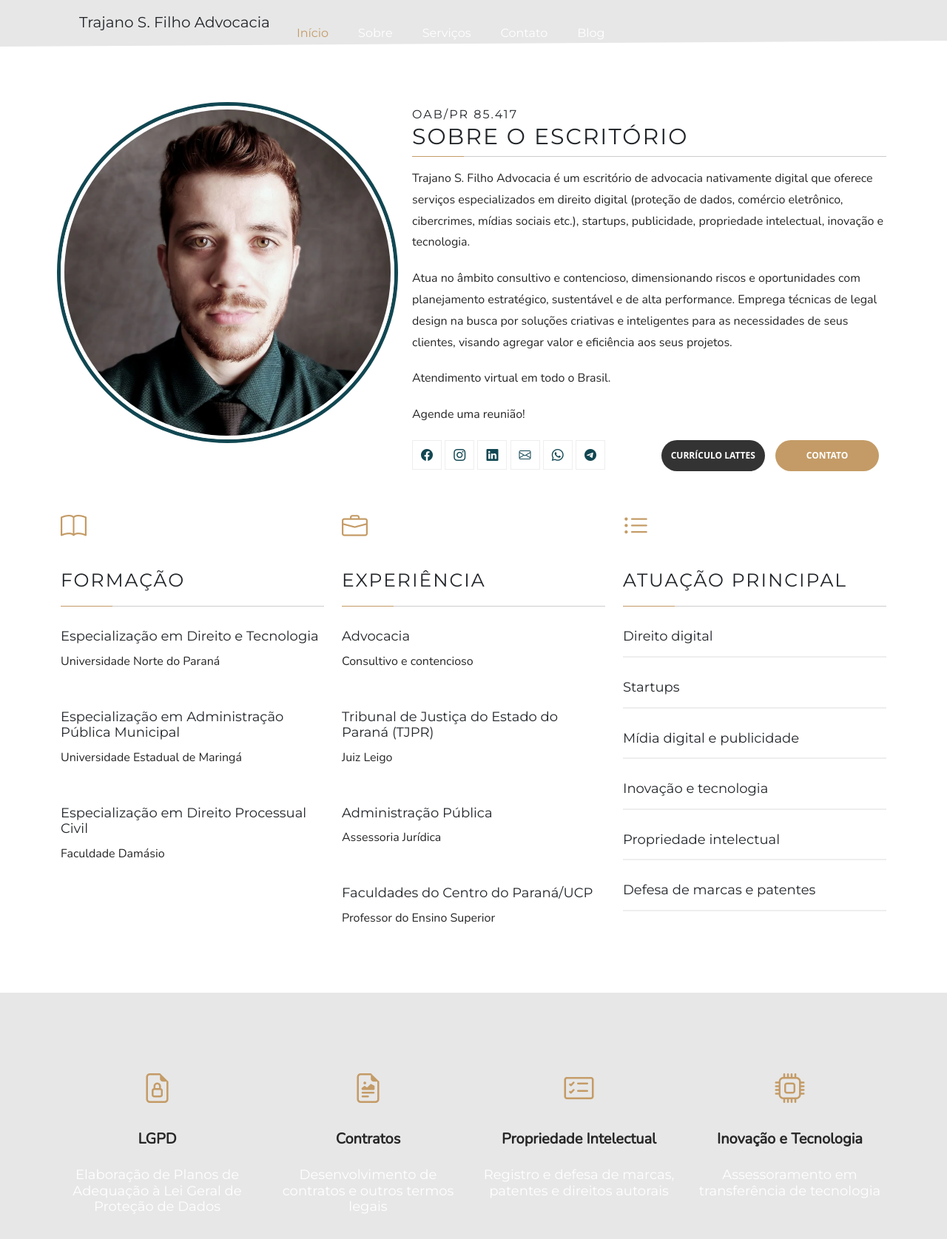
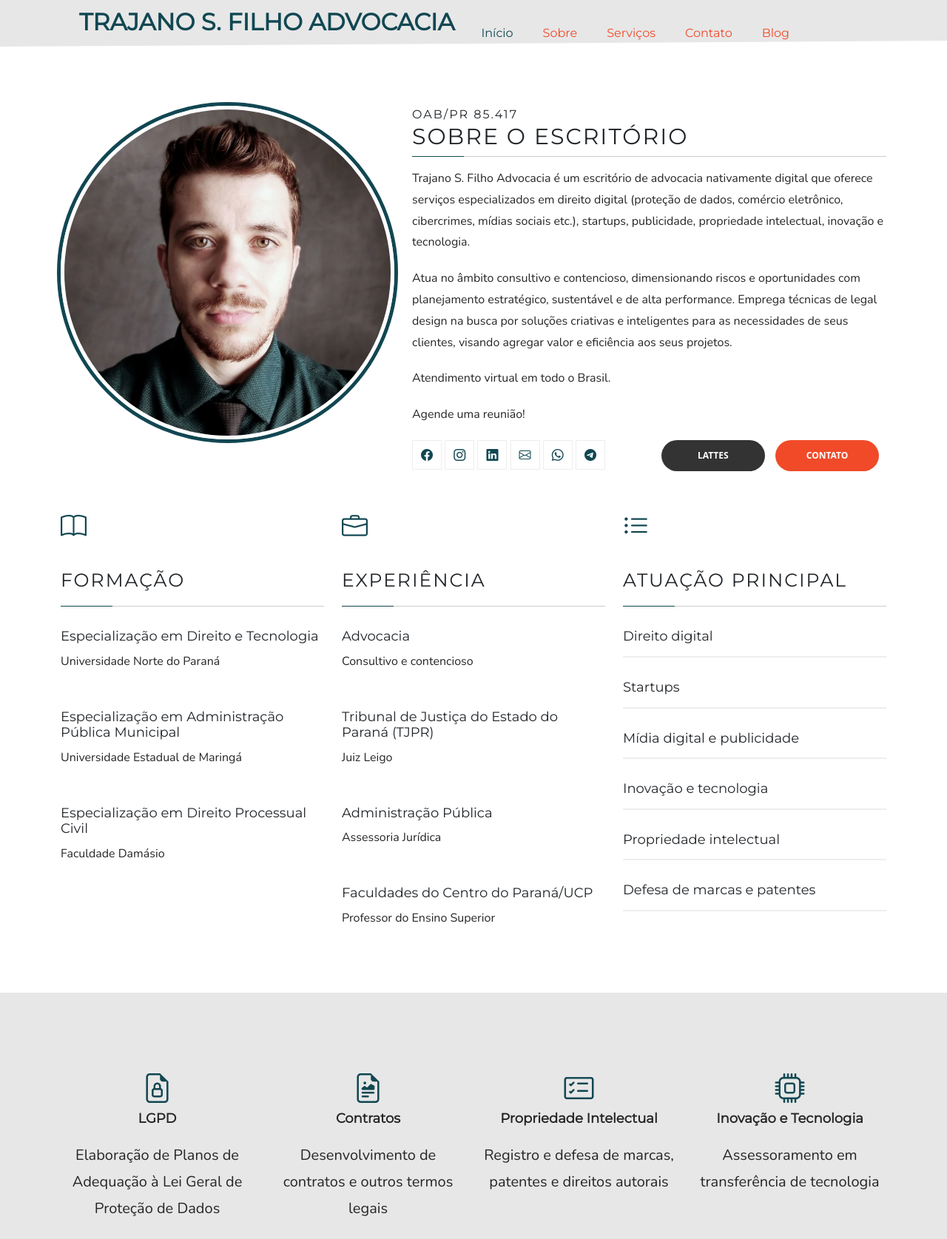
Before and after one commit to joaoffnogueira/trajanofilho.com, a plain HTML site: page index.html in a window 1280 px wide. Shown: the part 17-1692 px from the top of the page at 74% size. Drawn offline with nearby package versions, Linux system fonts and the light colour scheme.

Commit message:
Links and responsible brand

```diff
--- a/css/styles.css
+++ b/css/styles.css
@@ -6,11 +6,16 @@
     --title-font: 'Montserrat', sans-serif;
     --text-font: 'Nunito', sans-serif;
   }
-  html {
-    scroll-behavior: smooth;
+html {
+  scroll-behavior: smooth;
   }
-*{-webkit-box-sizing:border-box;-moz-box-sizing:border-box;-o-box-sizing:border-box;box-sizing:border-box;padding:0;margin:0;text-decoration:none!important;list-style:none!important;outline:0!important}
-body{font-weight:400;overflow-x:hidden}
+*{
+  -webkit-box-sizing:border-box;-moz-box-sizing:border-box;-o-box-sizing:border-box;box-sizing:border-box;padding:0;margin:0;text-decoration:none!important;list-style:none!important;outline:0!important}
+body{
+  font-weight:400;
+  font-family:var(--title-font);
+  position:relative;
+  overflow-x:hidden}
 img{width:100%;height:auto}
 h1,h2,h3{font-weight:700}
 h1{font-size:70px}
@@ -61,14 +66,13 @@ span{display:inline-block}
 .prl-30{padding:0 30px}
 .prl-40{padding:0 40px}
 .prl-50{padding:0 50px}
-body{font-family:var(--title-font);overflow-x:hidden!important;position:relative}
 p{line-height:1.8;margin:0;font-size:16px;color:var(--secondary-color);font-family: var(--text-font);}
 .section-padding{padding:80px 0}
 .section-heading h4{font-weight:100}
 a,a:focus,a:hover{color:inherit}
 .tc-title{position:relative;font-weight:400;margin-bottom:30px;padding-bottom:20px;letter-spacing:2px;display:inline-block;border-bottom:1px solid #ccc;text-transform:uppercase}
-.tc-title:after{content:'';width:70px;height:1px;background:#c49b66;position:absolute;bottom:-1px;left:0}
-.tc-title-center:after{content:'';width:70px;height:1px;background:#c49b66;position:absolute;bottom:-1px;left:calc(50% - 35px)}
+.tc-title:after{content:'';width:70px;height:1px;background:var(--primary-color);position:absolute;bottom:-1px;left:0}
+.tc-title-center:after{content:'';width:70px;height:1px;background:var(--primary-color);position:absolute;bottom:-1px;left:calc(50% - 35px)}
 .hero .tc-title{width:100%}
 .tc_name_title h4{text-transform:uppercase}
 .tc_name_title{padding:0;margin-bottom:15px}
@@ -77,20 +81,21 @@ a,a:focus,a:hover{color:inherit}
 .profile-btns{float:right}
 a.about-button{display:inline-block;padding:12px 10px;background:#333;color:#fff;text-transform:uppercase;border-radius:40px;width:140px;text-align:center;font-size:12px;margin-right:10px;-webkit-transition:.4s;font-weight:700;transition:.4s;font-family:Open Sans}
 a.about-button:hover{box-shadow:0 5px 11px 0 rgba(0,0,0,0.18),0 4px 15px 0 rgba(0,0,0,0.15);-webkit-transition:.4s;transition:.4s}
-.profile-btns a:last-child{background:#c49b66}
+.profile-btns a:last-child{background:var(--highlight-color)}
 .hero .social-icon{float:left}
 .ct-wrapper{padding:0 20px;position:relative;max-width:1230px;margin:0 auto}
 .sidebar-wrapper{width:310px!important;padding:0;float:right;margin:0 0 40px}
 .navbar-default{padding:20px 0 30px;background:0;border:0;border-radius:0;z-index:9;position:absolute;top:0;left:0;width:100%}
 .nav-scroll{background:#111;height:80px;line-height:80px;padding:0;position:fixed;top:0;left:0;width:100%;transition:all .5s;z-index:99}
-/* .navbar-default .navbar-brand,.navbar-default .navbar-brand:focus,.navbar-default .navbar-brand:hover{font-weight:600;font-size:35px;color: var(--primary-color)}
-.navbar-brand{padding:4px 0;font-size:18px;line-height:20px;display:inline-block;text-transform:uppercase;margin-left:-60px!important}
-.nav-scroll .navbar-brand{font-size:40px!Important;padding:5px 0}
-h1.navbar-brand{transition:.2s} */
+.navbar-default .navbar-brand,.navbar-default .navbar-brand:focus,.navbar-default .navbar-brand:hover{font-weight:600;font-size:2.5vw;color: var(--primary-color)}
+.navbar-brand{padding:4px 0;font-size:18px;line-height:20px;display:inline-block;text-transform:uppercase}
+.nav-scroll .navbar-brand{font-size:40em!important;padding:5px 0}
+h1.navbar-brand{transition:.2s}
 .tc_nav{margin-right:-60px}
-.navbar-default .navbar-nav>li>a{margin:0!important;color:#fff!important;padding:0!important}
+.navbar-default .navbar-nav>li>a{margin:0!important;color:var(--highlight-color)!important;padding:0!important}
+.navbar-default .navbar-nav>li>a:hover{color:var(--primary-color)!important}
 .navbar-default .navbar-nav>li{font-size:16px;margin:30px 20px 0;padding:5 10px;font-weight:400;background:0;cursor:pointer;position:relative}
-.navbar-default .navbar-nav>li>a.active{color:#c49b66!important;background:0}
+.navbar-default .navbar-nav>li>a.active{color:var(--primary-color)!important;background:0}
 .tona-header{background-color: var(--light-background);height:10vh;width:100%;position:relative;clip-path:polygon(0 0,100% 0,100% 90%,0 100%);overflow-x:hidden!important}
 .header-overlay{position:absolute;top:0;left:0;height:100%;width:100%;background:rgba(0,0,0,.5)}
 .caption{color:#fff;margin-left:10%}
@@ -118,13 +123,13 @@ h1.navbar-brand{transition:.2s} */
 }.hero .social-icon span{width:40px;height:40px;line-height:40px;text-align:center;border:1px solid #eee}
 .hero .skills{margin:80px 0;margin-top:-30px;margin-bottom:0}
 .hero-img img{border-radius:270px;width:440px;height:440px;object-fit:cover;box-shadow:0 0 0 5px var(--primary-color);border:5px solid #fff}
-.skill-items .skill-title span{font-size:35px;color:#c49b66;margin-bottom:30px}
+.skill-items .skill-title span{font-size:35px;color:var(--primary-color);margin-bottom:30px}
 .skills .skills-progress{width:100%;height:2px;background:#eee;margin:15px 0 0}
 .skills-progress span{width:0;height:100%;background:#c49b66;display:block}
 .numbers{padding:100px 0;background-color:var(--light-background)}
-.numbers .num-items span{font-size:40px;color:#c49b66}
-.numbers .num-items p{font-size:20px;font-weight:900;margin:20px auto}
-.numbers .num-items h6{color:#fff}
+.numbers .num-items span{font-size:40px;color:var(--primary-color)}
+.numbers .num-items p{font-size:20px;margin:20px auto}
+.numbers .num-items h6{font-weight:900;color:var(--secondary-color)}
 .services .services-items{overflow:hidden}
 .services-items{display: grid; grid: 100% / auto auto auto;}
 .services .services-items:first-child{border-bottom:1px solid #eee}
@@ -142,9 +147,9 @@ h1.navbar-brand{transition:.2s} */
 #work .filtering a:last-child:after{content:" "}
 .work.section-padding{padding:35px 0}
 .hire{background-color:var(--light-background)}
-.hire h3{color:#fff;letter-spacing:2px;font-weight:100;margin-bottom:30px}
-.hire button{padding:7px 25px;color:#fff;font-size:18px;letter-spacing:1px;background:#c49b66;border:1px solid #c49b66;transition:all .5s}
-.hire button:hover{background:0}
+.hire h3{letter-spacing:2px;font-weight:100;margin-bottom:30px}
+.hire button{padding:7px 25px;color:#fff;font-size:18px;letter-spacing:1px;background:var(--highlight-color);border:1px solid var(--primary-color);transition:all .5s}
+.hire button:hover{background:var(--primary-color)}
 .preloader-area{background:#fff;bottom:0;left:0;position:fixed;right:0;top:0;z-index:9999}
 .double-bounce1,.double-bounce2{width:100%;height:100%;border-radius:50%;background-color:#000;opacity:.6;position:absolute;top:50%;left:50%;height:60px;width:60px;margin-left:-30px;margin-top:-30px;-webkit-animation:sk-bounce 2s infinite ease-in-out;animation:sk-bounce 2s infinite ease-in-out}
 .double-bounce2{-webkit-animation-delay:-1s;animation-delay:-1s}
@@ -167,8 +172,8 @@ iframe.viframe{opacity:.7;transition:.2s;height:275px;width:100%}
 .date-outer .item:hover a.electo::before,.date-outer .item:hover h2{opacity:1;-webkit-transform:scale(1);transform:scale(1)}
 .item .fluid-width-video-wrapper{padding-top:77%!important}
 .contactFooter{background-color:var(--light-background);padding:35px 0 30px;color:#fdfdfd}
-.footerLeft{font-size:14px;color:#777;text-transform:capitalize;font-weight:100;text-align:center}
-.footerLeft a{color:#fff;font-weight:500;}
+.footerLeft{font-size:14px;color:var(--secondary-color);text-transform:capitalize;font-weight:100;text-align:center}
+.footerLeft a{color:var(--highlight-color);font-weight:500;}
 .home-link{display:none}
 .showpageOf{display:none}
 .showpageNum a,.showpage a{margin:0 4px}
@@ -194,12 +199,6 @@ a.profile-link{clear:both;display:block;font:80% monospace;padding:10px 0;text-a
 .showpageOf{display:none}
 .showpageNum{margin:0 3px}
 .showpageArea{padding-bottom:20px}
-.sidebar{margin:0;padding:0;display:block}
-.sidebar h2{font-size:25px;margin-top:0;padding-bottom:10px;padding-bottom:10px;position:relative;font-weight:400;letter-spacing:2px;display:inline-block;border-bottom:1px solid #ccc;text-transform:capitalize}
-.sidebar h2:after{content:'';width:70px;height:1px;background:#c49b66;position:absolute;bottom:-1px;left:0}
-.sidebar .widget{clear:both;width:100%;font-size:16px;line-height:26px;margin-bottom:20px;display:inline-block;background:#fff;padding:20px}
-.sidebar ul{margin:0;padding:0;list-style:none}
-.sidebar li{margin:0 0 0 15px;padding:0 0 5px;text-transform:capitalize}
 #footer{display:inline-block}
 .footer{float:left;width:32%}
 .footer h2{font-size:18px;letter-spacing:1px;color:#FFF;margin-bottom:19px;padding:6px;border-bottom:1px solid rgba(255,255,255,1);text-align:center}
--- a/index.html
+++ b/index.html
@@ -104,7 +104,7 @@
 </div>
 <!-- About Links -->
 <div class="profile-btns">
-<a class="about-button" href="http://lattes.cnpq.br/4510844659930215">Currículo Lattes</a>
+<a class="about-button" href="http://lattes.cnpq.br/4510844659930215">Lattes</a>
 <a class="about-button" href="#contact">Contato</a>
 </div>
 </div>
@@ -206,29 +206,29 @@
 <div class="col-sm-3">
 <div class="num-items">
 <span class="bi-file-earmark-lock"></span>
-<p class="counter">LGPD</p>
-<h6>Elaboração de Planos de Adequação à Lei Geral de Proteção de Dados</h6>
+<h6>LGPD</h6>
+<p>Elaboração de Planos de Adequação à Lei Geral de Proteção de Dados</p>
 </div>
 </div>
 <div class="col-sm-3">
 <div class="num-items">
 <span class="bi-file-earmark-richtext"></span>
-<p class="counter">Contratos</p>
-<h6>Desenvolvimento de contratos e outros termos legais</h6>
+<h6>Contratos</h6>
+<p>Desenvolvimento de contratos e outros termos legais</p>
 </div>
 </div>
 <div class="col-sm-3">
 <div class="num-items">
 <span class="bi-card-checklist"></span>
-<p class="counter">Propriedade Intelectual</p>
-<h6>Registro e defesa de marcas, patentes e direitos autorais</h6>
+<h6>Propriedade Intelectual</h6>
+<p>Registro e defesa de marcas, patentes e direitos autorais</p>
 </div>
 </div>
 <div class="col-sm-3">
 <div class="num-items">
 <span class="bi-cpu"></span>
-<p class="counter">Inovação e Tecnologia</p>
-<h6>Assessoramento em transferência de tecnologia</h6>
+<h6>Inovação e Tecnologia</h6>
+<p>Assessoramento em transferência de tecnologia</p>
 </div>
 </div>
 </div>
@@ -347,7 +347,7 @@ Nenhuma postagem.
 <div class="container">
 <!-- COPYRIGHT -->
 <div class="col-md-12 col-sm-12 col-xs-12 footerLeft">
-        Trajano S. Filho Advocacia | <a href="https://privacidade.tsfadv.com/" rel="dofollow" style="color:#c49b66;" target="_blank">Política de Privacidade</a>
+        Trajano S. Filho Advocacia | <a href="https://privacidade.tsfadv.com/" rel="dofollow" target="_blank">Política de Privacidade</a>
 </div>
 <!-- SOCIAL ICONS -->
 </div>
```
